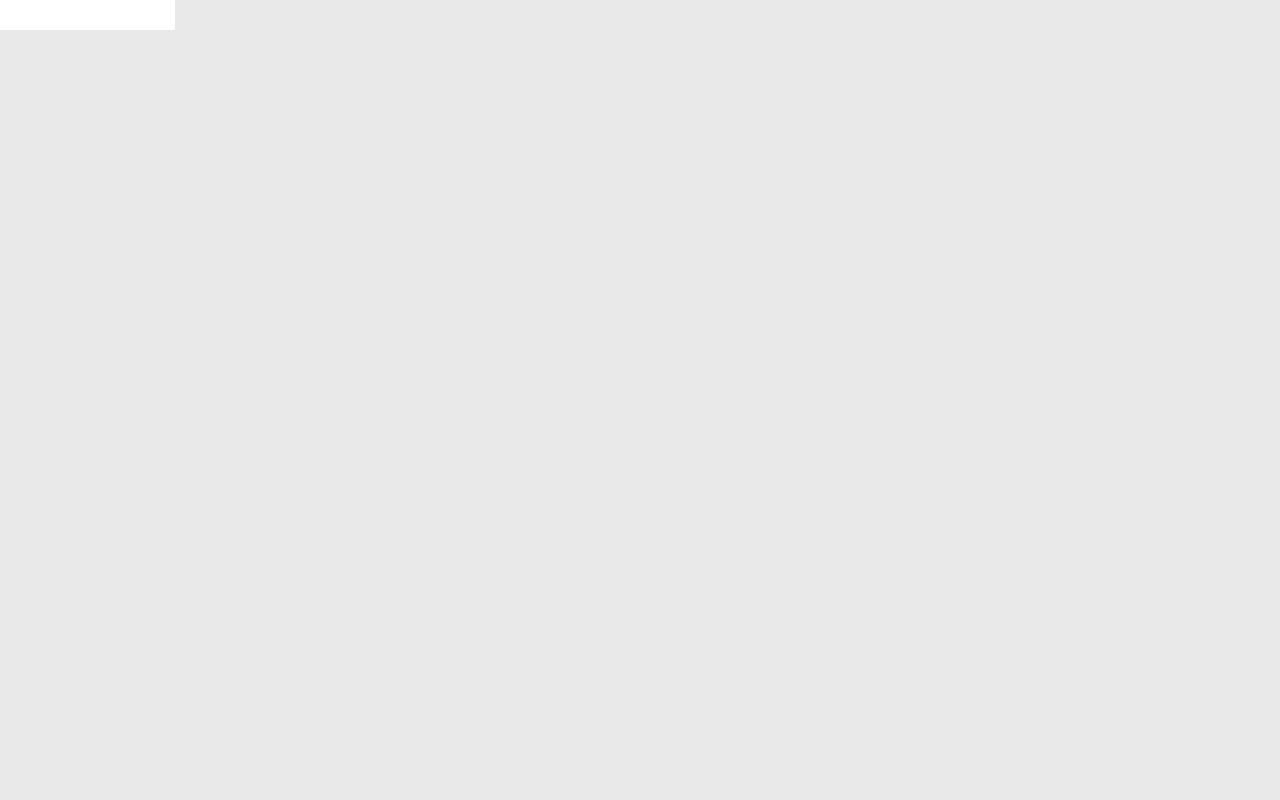
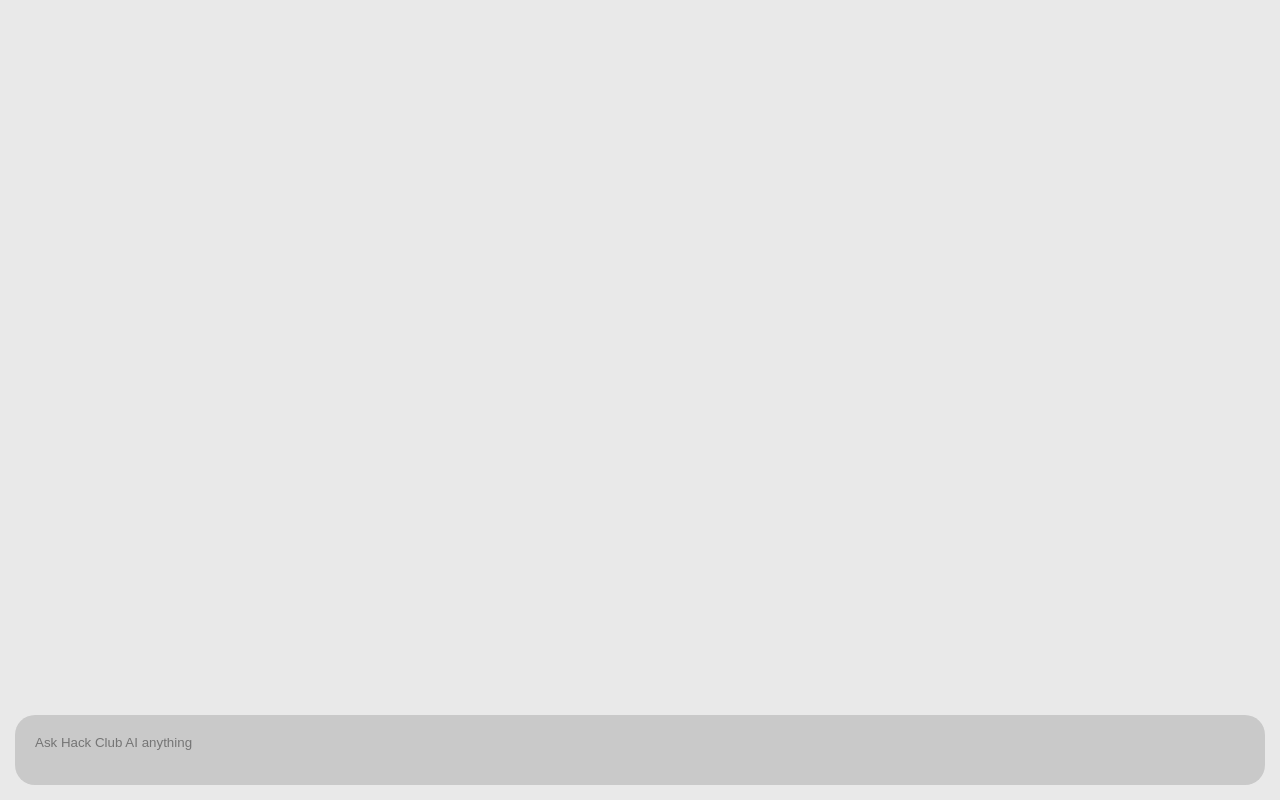
Before and after one commit to zeankundev/obrowland, a Next.js app: page / in a window 1280 px wide. Built offline with nearby package versions, Linux system fonts and the light colour scheme; a web font is replaced by a local one.

Commit message:
some CSS improvements

```diff
--- a/src/app/globals.css
+++ b/src/app/globals.css
@@ -1,14 +1,14 @@
 :root {
   --background: #e9e9e9;
   --foreground: #1d1d1d;
-  --secondary: #2e2e2e;
+  --secondary: #c9c9c9;
 }
 
 @media (prefers-color-scheme: dark) {
   :root {
     --background: #1d1d1d;
     --foreground: #e9e9e9;
-    --secondary: #c9c9c9;
+    --secondary: #2e2e2e;
   }
 }
 
--- a/src/app/page.module.css
+++ b/src/app/page.module.css
@@ -1,6 +1,23 @@
+.page {
+    padding: 15px;
+}
+.message-field-combo {
+    position: absolute;
+    bottom: 15px;
+    left: 15px;
+    right: 15px;
+    background-color: var(--secondary);
+    display: flex;
+    padding: 20px;
+    border-radius: 20px;
+}
 .message-field-combo textarea {
     font-family: 'TikTok Sans', sans-serif;
     -webkit-appearance: none;
+    background-color: var(--secondary);
     border: none;
     resize: none;
+    margin-bottom: none;
+    flex: 1;
+    outline: none;
 }
--- a/src/app/page.tsx
+++ b/src/app/page.tsx
@@ -40,6 +40,7 @@ export default function Home() {
             ))}
             <div className={styles['message-field-combo']}>
                 <textarea
+                    placeholder="Ask Hack Club AI anything"
                     value={messageStringCache}
                     onChange={(e) => {setMessageStringCache(e.target.value)}}
                     onKeyDown={(e) => {
```
